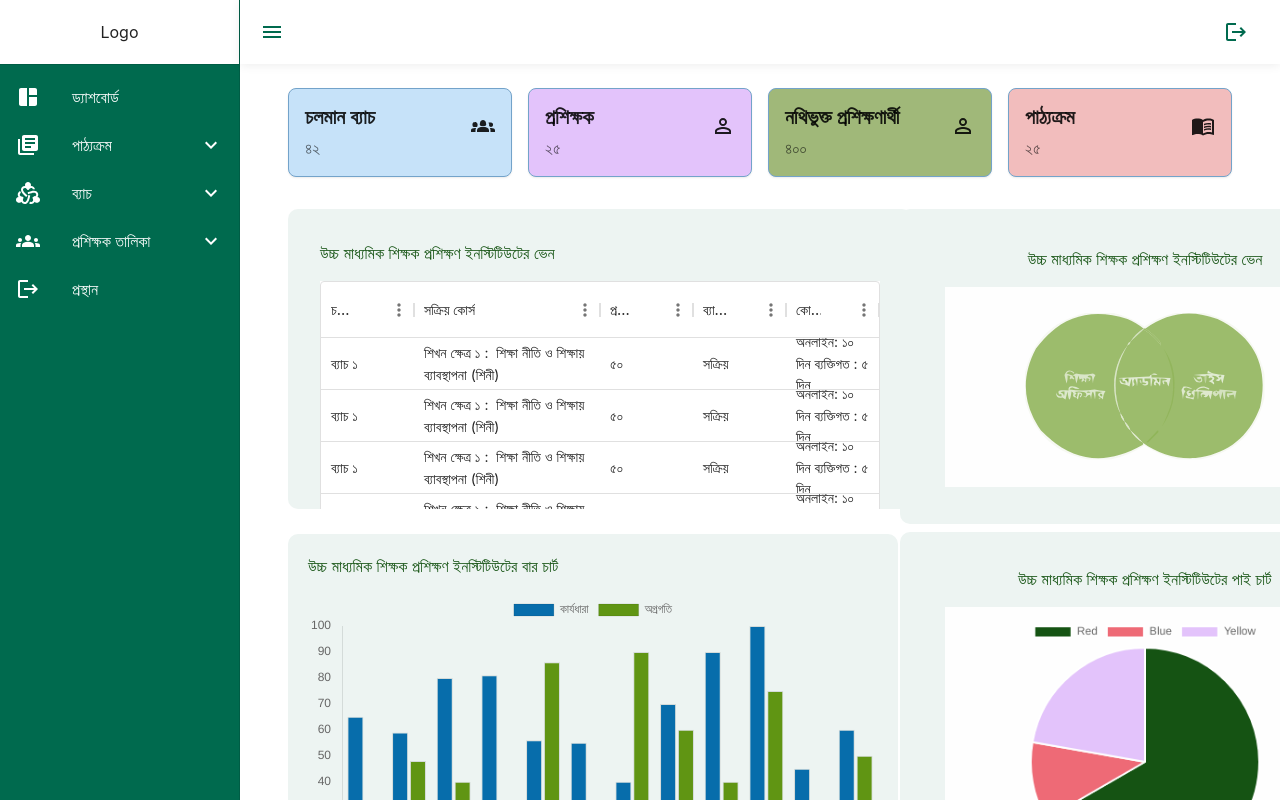
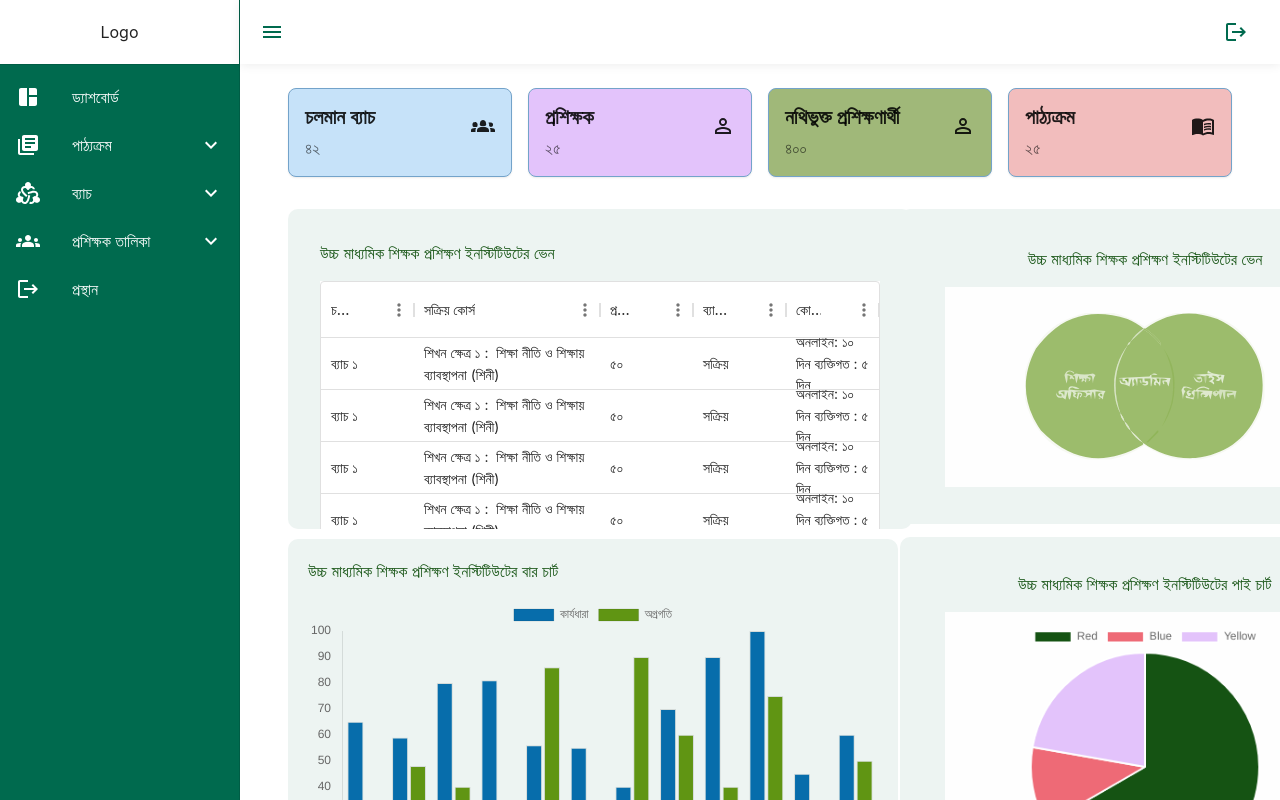
Before and after one commit to affan-habib/admin-panel, a React (Create React App) app: page / in a window 1280 px wide. Shown: the top 800 px of the page. Built offline with nearby package versions, Linux system fonts and the light colour scheme; sample sign-in values are in the browser's storage.

Commit message:
Fixing table

```diff
--- a/src/views/dashboard/InstituteList.tsx
+++ b/src/views/dashboard/InstituteList.tsx
@@ -46,7 +46,7 @@ const InstituteList: React.FC = () => {
       ml={0}
       bgcolor="#EDF4F2"
       borderRadius="10px"
-      maxHeight="300px"
+      maxHeight="320px"
       overflow="auto"
     >
       <Typography style={{ color: 'rgba(21, 83, 19, 1)' }} mb={2}>
```
